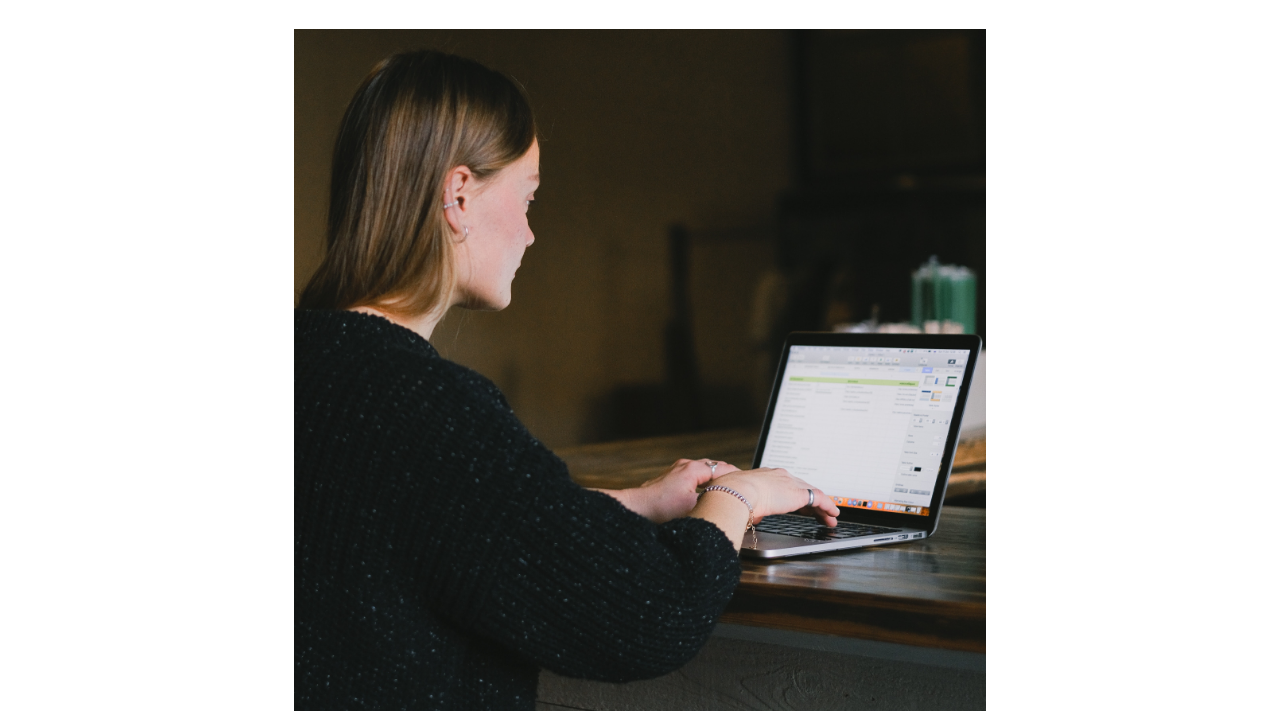
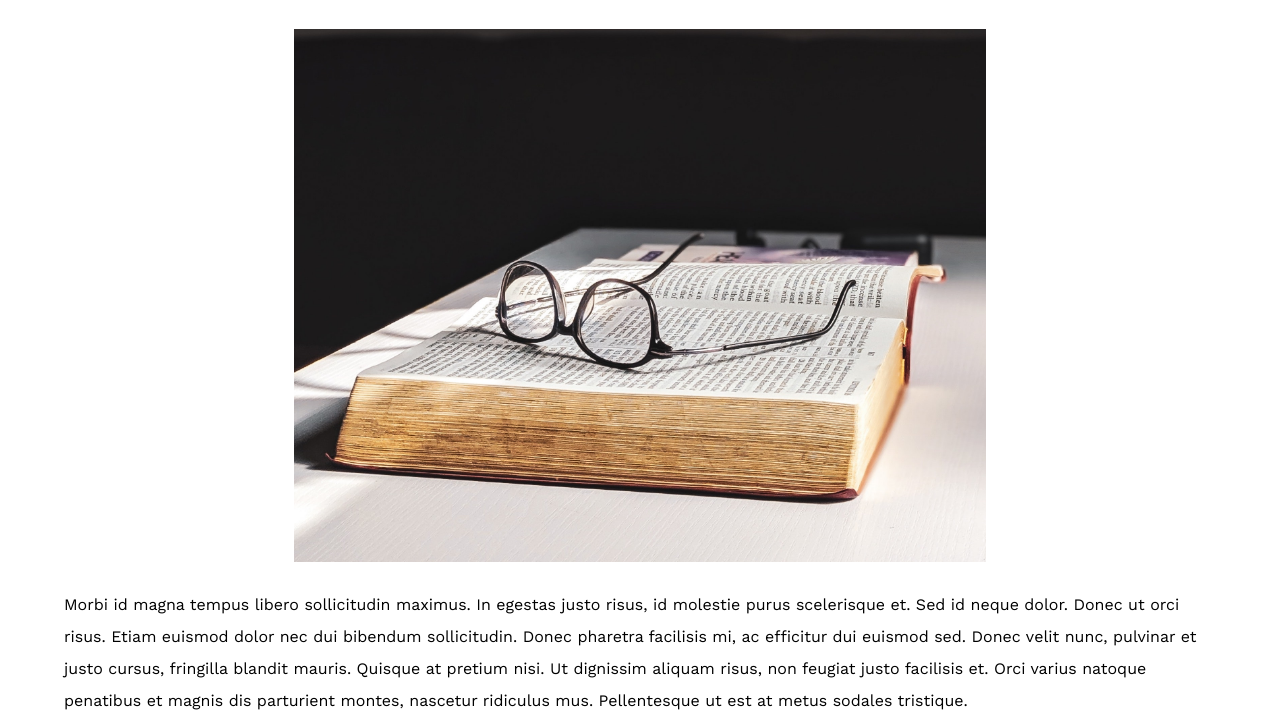
Before and after one commit to marmelendez/blog-idiomas, a plain HTML site: page entrada.html in a window 1280 px wide. Shown: the part 523-1236 px from the top of the page. Drawn offline with nearby package versions, Linux system fonts and the light colour scheme.

Commit message:
Cambiar imagen de la pagina de entrada

```diff
--- a/entrada.html
+++ b/entrada.html
@@ -36,7 +36,7 @@
         <h3 class="text-center">Entrada de blog</h3>
         <div class="entrada">
             <div class="entrada__img">
-                <img src="img/blog1.jpg" alt="sobre nosotros">
+                <img src="img/entrada.jpg" alt="sobre nosotros">
             </div>
             <div class="entrada__texto">
                 <p>Morbi id magna tempus libero sollicitudin maximus. In egestas justo risus, id molestie purus scelerisque et. Sed id neque dolor. Donec ut orci risus. Etiam euismod dolor nec dui bibendum sollicitudin. Donec pharetra facilisis mi, ac efficitur dui euismod sed. Donec velit nunc, pulvinar et justo cursus, fringilla blandit mauris. Quisque at pretium nisi. Ut dignissim aliquam risus, non feugiat justo facilisis et. Orci varius natoque penatibus et magnis dis parturient montes, nascetur ridiculus mus. Pellentesque ut est at metus sodales tristique.</p>
```
Also changed, not shown: img/entrada.jpg (added), 1 other file.
